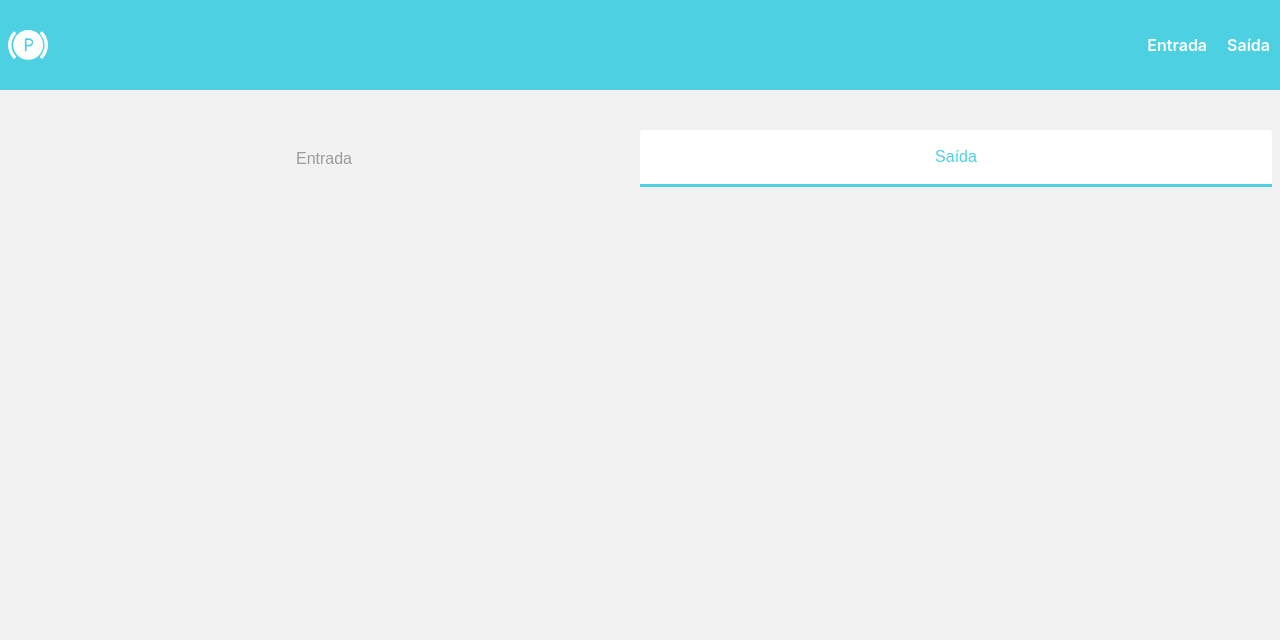
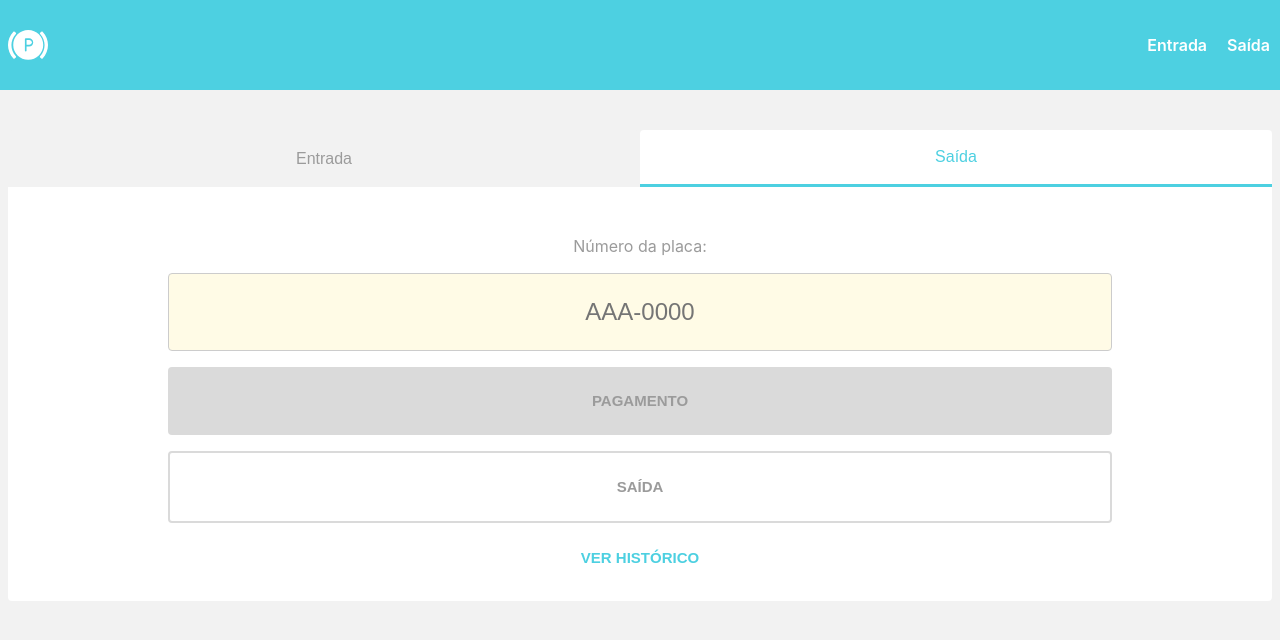
Before and after one commit to ericoBandeira/parking-challenge, a React (Create React App) app: page / in a window 1280 px wide. Both pictures are taken after a click on the button "Saída". Shown: the top 640 px of the page. Built offline with nearby package versions, Linux system fonts and the light colour scheme.

Commit message:
Adicionando página de saída

```diff
--- a/src/components/Buttons/styles.ts
+++ b/src/components/Buttons/styles.ts
@@ -8,7 +8,7 @@ interface buttonProps {
 }
 
 export const ButtonContainer = styled.button<buttonProps>`
-  margin-top: 5rem;
+  margin-top: 1rem;
   padding: 1.5rem 0;
   width: 100%;
   cursor: ${({ disabled }) => (disabled ? "not-allowed" : "pointer")};
@@ -22,7 +22,13 @@ export const ButtonContainer = styled.button<buttonProps>`
   border-radius: ${radius.sizeSm};
 
   color: ${({ disabled, outline }) =>
-    outline ? colors.purple : disabled ? colors.grey : colors.white};
+    outline
+      ? disabled
+        ? colors.grey
+        : colors.purple
+      : disabled
+      ? colors.grey
+      : colors.white};
   background: ${({ disabled, purple, outline }) =>
     outline
       ? colors.white
@@ -31,7 +37,12 @@ export const ButtonContainer = styled.button<buttonProps>`
       : purple
       ? colors.purple
       : colors.green};
-  border: ${({ outline }) => (outline ? `2px solid ${colors.purple}` : "none")};
+  border: ${({ disabled, outline }) =>
+    outline
+      ? disabled
+        ? `2px solid ${colors.blocked}`
+        : `2px solid ${colors.purple}`
+      : "none"};
 `;
 
 // ${({ open }) => (open ? "rotate(45deg)" : "rotate(0)")}
--- /dev/null
+++ b/src/components/Exit/Exit.tsx
@@ -0,0 +1,32 @@
+import { useState } from "react";
+import { Buttons } from "../Buttons/Buttons";
+import { InfoBox } from "../InfoBox/InfoBox";
+import { PlateInput } from "../PlateInput/PlateInput";
+import * as Styles from "./styles";
+
+export function Exit() {
+  const [entracePlate, setEntrancePlate] = useState("");
+  const [exclamation, setExclamation] = useState(false);
+
+  return (
+    <Styles.ContainerExit>
+      <PlateInput
+        setEntrancePlate={setEntrancePlate}
+        setExclamation={setExclamation}
+        entracePlate={entracePlate}
+      />
+      {!exclamation && entracePlate.length === 8 ? (
+        <InfoBox information={exclamation}>
+          Por favor, insira uma placa válida!
+        </InfoBox>
+      ) : null}
+      <Buttons purple={true} disabled={!exclamation} outline={false}>
+        Pagamento
+      </Buttons>
+      <Buttons purple={true} disabled={!exclamation} outline={true}>
+        Saída
+      </Buttons>
+      <Styles.BackgroundNoneButton>Ver Histórico</Styles.BackgroundNoneButton>
+    </Styles.ContainerExit>
+  );
+}
--- /dev/null
+++ b/src/components/Exit/styles.ts
@@ -0,0 +1,28 @@
+import styled from "styled-components";
+import { colors, radius } from "../../styles/global";
+
+export const ContainerExit = styled.div`
+  padding: 2rem 10rem;
+  background: ${colors.white};
+  border-radius: 0px 0px ${radius.sizeSm} ${radius.sizeSm};
+  text-align: center;
+  @media (max-width: 768px) {
+    padding: 2rem 1rem;
+  }
+`;
+
+export const BackgroundNoneButton = styled.button`
+  border: none;
+  background: none;
+  margin-top: 1.5rem;
+  cursor: pointer;
+
+  font-style: normal;
+  font-weight: 600;
+  font-size: 15px;
+  line-height: 20px;
+  text-align: center;
+  text-transform: uppercase;
+
+  color: ${colors.blue};
+`;
--- a/src/components/HomePage/HomePage.tsx
+++ b/src/components/HomePage/HomePage.tsx
@@ -1,5 +1,6 @@
 import React, { useState } from "react";
 import { Entrance } from "../Entrance/Entrance";
+import { Exit } from "../Exit/Exit";
 import * as Styles from "./styles";
 
 export function HomePage() {
@@ -26,7 +27,7 @@ export function HomePage() {
         </Styles.StyledButton>
       </Styles.StyledChoice>
 
-      {entrance ? <Entrance /> : null}
+      {entrance ? <Entrance /> : <Exit />}
     </Styles.ContainerMenu>
   );
 }
```
